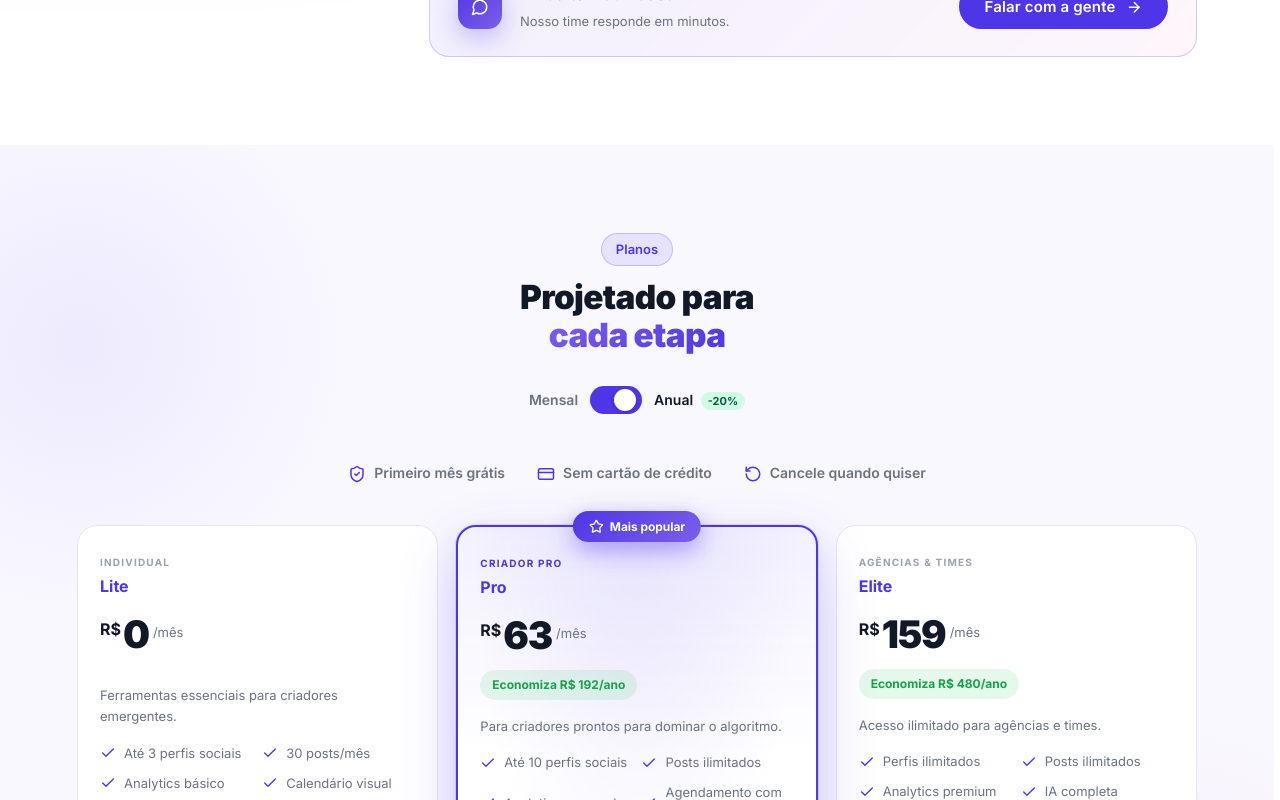
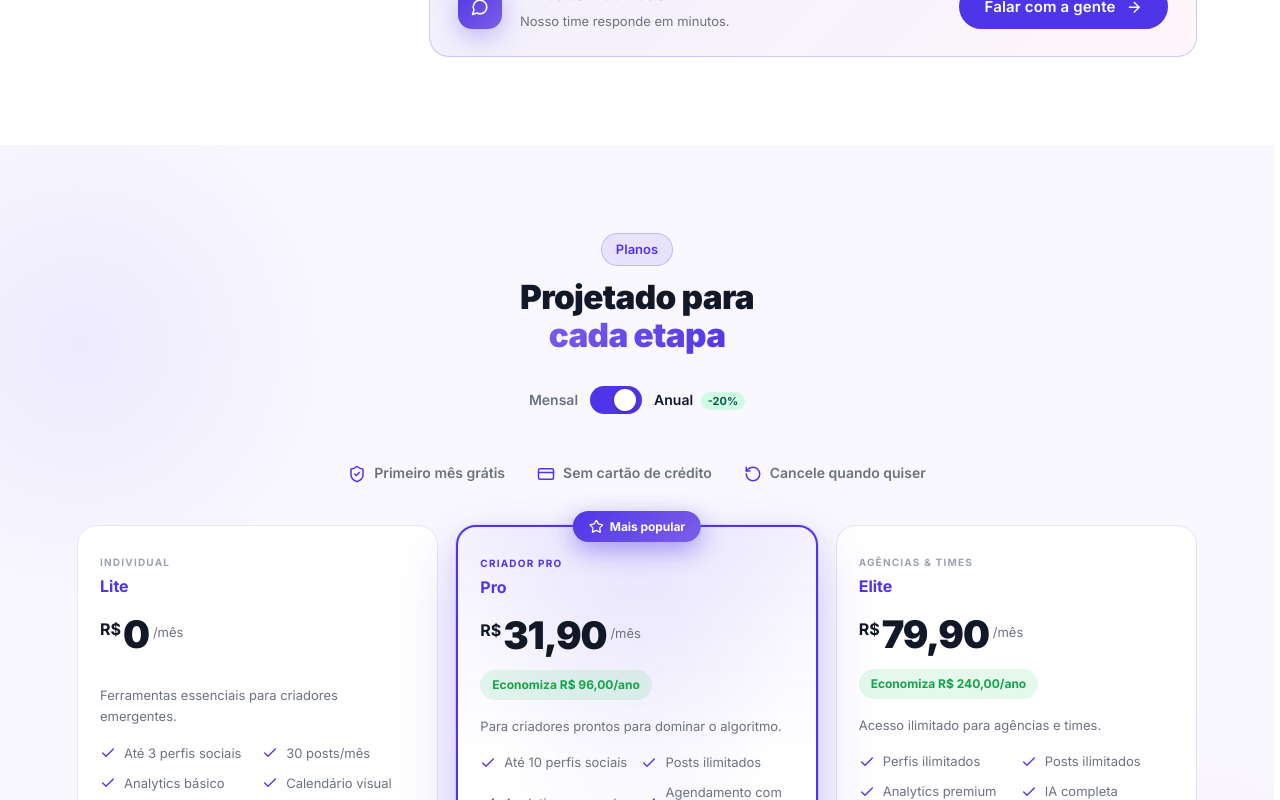
Before and after one commit to brenosemfreio/tcc, a React (Vite) app: page / in a window 1280 px wide. Both pictures are taken after a click on the button "Alternar cobrança". Shown: the part 3362-4162 px from the top of the page. Built offline with nearby package versions, Linux system fonts and the light colour scheme.

Commit message:
chore: auto sync [Claude]

```diff
--- a/src/pages/Landing/Landing.jsx
+++ b/src/pages/Landing/Landing.jsx
@@ -31,6 +31,12 @@ const PREVIEWS = {
 const HERO_AVATARS = ['#7C5FE8', '#E84FA5', '#4F35E8', '#B44FE8']
 
 const STEPS_PERKS = ['Grátis para começar', 'Sem cartão de crédito', 'Cancele quando quiser']
+
+// Formata o preço no padrão brasileiro: inteiros sem decimal ("0"), decimais com ","
+const formatPrice = (n) => {
+  if (n === 0) return '0'
+  return n.toLocaleString('pt-BR', { minimumFractionDigits: 2, maximumFractionDigits: 2 })
+}
 
 export default function Landing() {
   const navigate = useNavigate()
@@ -355,14 +361,14 @@ export default function Landing() {
                     animate={{ opacity: 1, y: 0 }}
                     transition={{ duration: 0.25 }}
                   >
-                    {annual ? plan.annual : plan.monthly}
+                    {formatPrice(annual ? plan.annual : plan.monthly)}
                   </motion.span>
                   <span className="l-plan__period">/mês</span>
                 </div>
                 <div className={`l-plan__savings-wrap${annual && plan.monthly > 0 ? ' is-visible' : ''}`}>
                   <div className="l-plan__savings-inner">
                     <span className="l-plan__savings">
-                      Economiza R$ {(plan.monthly - plan.annual) * 12}/ano
+                      Economiza R$ {formatPrice((plan.monthly - plan.annual) * 12)}/ano
                     </span>
                   </div>
                 </div>
--- a/src/pages/Landing/data.js
+++ b/src/pages/Landing/data.js
@@ -58,8 +58,8 @@ export const PLANS = [
   {
     name: 'Pro',
     tagline: 'CRIADOR PRO',
-    monthly: 79,
-    annual: 63,
+    monthly: 39.90,
+    annual: 31.90,
     desc: 'Para criadores prontos para dominar o algoritmo.',
     cta: 'Assinar o Pro',
     features: ['Até 10 perfis sociais', 'Posts ilimitados', 'Analytics avançado', 'Agendamento com IA', 'Calendário editorial', 'Sugestões de hashtags', 'Suporte prioritário'],
@@ -68,8 +68,8 @@ export const PLANS = [
   {
     name: 'Elite',
     tagline: 'AGÊNCIAS & TIMES',
-    monthly: 199,
-    annual: 159,
+    monthly: 99.90,
+    annual: 79.90,
     desc: 'Acesso ilimitado para agências e times.',
     cta: 'Assinar o Elite',
     features: ['Perfis ilimitados', 'Posts ilimitados', 'Analytics premium', 'IA completa', 'Calendário avançado', 'Multi-usuário', 'Gerente dedicado', 'Suporte 24/7'],
```
